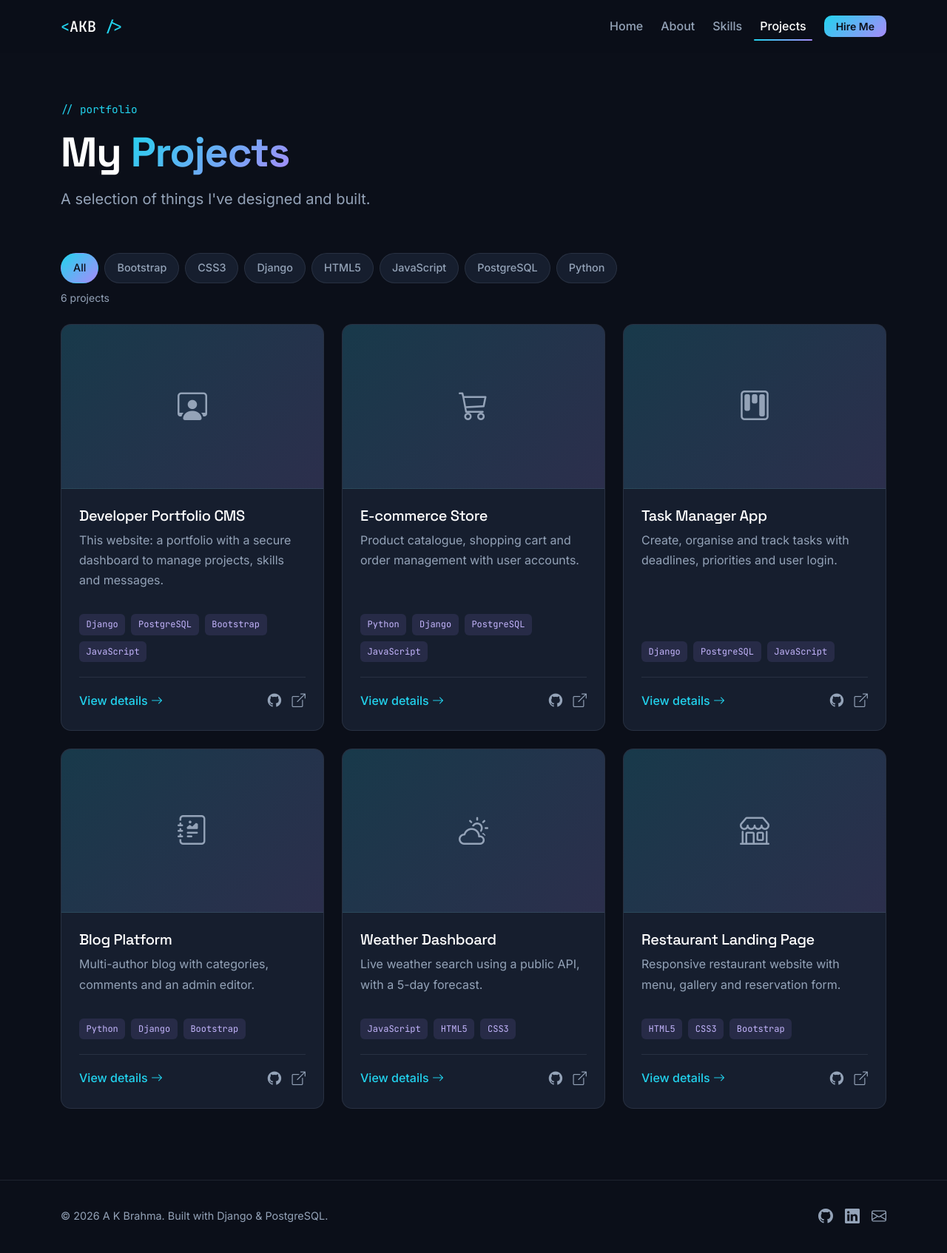
After one commit to brahmaak/akbrahma-portfolio, a Django app: page /projects/ in a window 1280 px wide. The commit adds this page. Shown: the whole page at 74% size. Run offline with Django 5.2, Linux system fonts and the light colour scheme.

Commit message:
Add Projects page with technology filter

```diff
--- a/portfolio/urls.py
+++ b/portfolio/urls.py
@@ -6,4 +6,5 @@ app_name = "portfolio"
 
 urlpatterns = [
     path("skills/", views.skills, name="skills"),
+    path("projects/", views.projects, name="projects"),
 ]
--- a/portfolio/views.py
+++ b/portfolio/views.py
@@ -1,4 +1,62 @@
 from django.shortcuts import render
+
+# Temporary sample data: replaced by database queries in Phase 8
+SAMPLE_PROJECTS = [
+    {
+        "title": "Developer Portfolio CMS",
+        "slug": "developer-portfolio-cms",
+        "icon": "bi-person-workspace",
+        "summary": "This website: a portfolio with a secure dashboard to manage projects, skills and messages.",
+        "technologies": ["Django", "PostgreSQL", "Bootstrap", "JavaScript"],
+        "github_url": "#",
+        "live_url": "#",
+    },
+    {
+        "title": "E-commerce Store",
+        "slug": "ecommerce-store",
+        "icon": "bi-cart3",
+        "summary": "Product catalogue, shopping cart and order management with user accounts.",
+        "technologies": ["Python", "Django", "PostgreSQL", "JavaScript"],
+        "github_url": "#",
+        "live_url": "#",
+    },
+    {
+        "title": "Task Manager App",
+        "slug": "task-manager-app",
+        "icon": "bi-kanban",
+        "summary": "Create, organise and track tasks with deadlines, priorities and user login.",
+        "technologies": ["Django", "PostgreSQL", "JavaScript"],
+        "github_url": "#",
+        "live_url": "#",
+    },
+    {
+        "title": "Blog Platform",
+        "slug": "blog-platform",
+        "icon": "bi-journal-richtext",
+        "summary": "Multi-author blog with categories, comments and an admin editor.",
+        "technologies": ["Python", "Django", "Bootstrap"],
+        "github_url": "#",
+        "live_url": "#",
+    },
+    {
+        "title": "Weather Dashboard",
+        "slug": "weather-dashboard",
+        "icon": "bi-cloud-sun",
+        "summary": "Live weather search using a public API, with a 5-day forecast.",
+        "technologies": ["JavaScript", "HTML5", "CSS3"],
+        "github_url": "#",
+        "live_url": "#",
+    },
+    {
+        "title": "Restaurant Landing Page",
+        "slug": "restaurant-landing-page",
+        "icon": "bi-shop",
+        "summary": "Responsive restaurant website with menu, gallery and reservation form.",
+        "technologies": ["HTML5", "CSS3", "Bootstrap"],
+        "github_url": "#",
+        "live_url": "#",
+    },
+]
 
 
 def skills(request):
@@ -44,3 +102,16 @@ def skills(request):
     ]
     context = {"skill_groups": skill_groups}
     return render(request, "portfolio/skills.html", context)
+
+
+def projects(request):
+    """Show all projects with technology filter buttons."""
+    # Build a sorted list of every technology used, with no duplicates
+    technologies = sorted(
+        {tech for project in SAMPLE_PROJECTS for tech in project["technologies"]}
+    )
+    context = {
+        "projects": SAMPLE_PROJECTS,
+        "technologies": technologies,
+    }
+    return render(request, "portfolio/projects.html", context)
--- a/static/css/style.css
+++ b/static/css/style.css
@@ -639,3 +639,70 @@ h6 {
 .js .reveal.visible .skill-bar-fill {
   width: var(--level);
 }
+/* ---------- 15. Projects page ---------- */
+.filter-btn {
+  padding: 0.45rem 1rem;
+  border: 1px solid var(--border);
+  border-radius: 999px;
+  background: var(--surface);
+  color: var(--text-muted);
+  font-size: 0.9rem;
+  font-weight: 500;
+  transition:
+    color var(--transition),
+    border-color var(--transition),
+    background var(--transition);
+}
+
+.filter-btn:hover {
+  border-color: var(--accent);
+  color: #fff;
+}
+
+.filter-btn.active {
+  border-color: transparent;
+  background: var(--gradient);
+  color: var(--bg);
+}
+
+.project-title-link {
+  color: #fff;
+  text-decoration: none;
+}
+
+.project-title-link:hover {
+  color: var(--accent);
+}
+
+.project-footer {
+  display: flex;
+  justify-content: space-between;
+  align-items: center;
+  margin-top: 1.25rem;
+  padding-top: 1rem;
+  border-top: 1px solid var(--border);
+}
+
+.link-accent {
+  color: var(--accent);
+  font-weight: 500;
+  text-decoration: none;
+}
+
+.link-accent:hover {
+  color: var(--accent-2);
+}
+
+.project-links {
+  display: flex;
+  gap: 0.9rem;
+}
+
+.project-links a {
+  color: var(--text-muted);
+  font-size: 1.15rem;
+}
+
+.project-links a:hover {
+  color: var(--accent);
+}
--- a/static/js/main.js
+++ b/static/js/main.js
@@ -26,3 +26,38 @@ if ("IntersectionObserver" in window) {
   // Very old browsers: just show everything
   revealElements.forEach((el) => el.classList.add("visible"));
 }
+// Project filter buttons (only runs on the Projects page)
+const filterButtons = document.querySelectorAll("[data-filter]");
+const projectItems = document.querySelectorAll("[data-tech]");
+const noProjectsMessage = document.querySelector("#no-projects");
+const projectCount = document.querySelector("#project-count");
+
+filterButtons.forEach((button) => {
+  button.addEventListener("click", () => {
+    const filter = button.dataset.filter;
+
+    // Highlight the clicked button only
+    filterButtons.forEach((btn) => {
+      const isActive = btn === button;
+      btn.classList.toggle("active", isActive);
+      btn.setAttribute("aria-pressed", isActive);
+    });
+
+    // Show matching projects, hide the rest
+    let shown = 0;
+    projectItems.forEach((item) => {
+      const techs = item.dataset.tech.split("|");
+      const matches = filter === "all" || techs.includes(filter);
+      item.classList.toggle("d-none", !matches);
+      if (matches) {
+        item.classList.add("visible"); // make sure the fade-in has run
+        shown++;
+      }
+    });
+
+    if (noProjectsMessage)
+      noProjectsMessage.classList.toggle("d-none", shown > 0);
+    if (projectCount)
+      projectCount.textContent = `${shown} project${shown === 1 ? "" : "s"}`;
+  });
+});
--- a/templates/core/home.html
+++ b/templates/core/home.html
@@ -18,7 +18,7 @@
           to reliable back-end systems, APIs and databases.
         </p>
         <div class="d-flex flex-wrap gap-3">
-          <a href="#" class="btn btn-accent btn-lg px-4">View My Work</a>
+          <a href="{% url 'portfolio:projects' %}" class="btn btn-accent btn-lg px-4">View My Work</a>
           <a href="#" class="btn btn-outline-accent btn-lg px-4">Contact Me</a>
         </div>
       </div>
@@ -87,7 +87,7 @@
         <p class="eyebrow">// portfolio</p>
         <h2 class="section-title mb-0">Featured Projects</h2>
       </div>
-      <a href="#" class="btn btn-outline-accent">All Projects <i class="bi bi-arrow-right"></i></a>
+        <a href="{% url 'portfolio:projects' %}" class="btn btn-outline-accent">All Projects <i class="bi bi-arrow-right"></i></a>
     </div>
 
     <div class="row g-4">
--- a/templates/partials/navbar.html
+++ b/templates/partials/navbar.html
@@ -28,7 +28,11 @@
              {% if url_name == 'skills' %}aria-current="page"{% endif %}
              href="{% url 'portfolio:skills' %}">Skills</a>
         </li>
-        <li class="nav-item"><a class="nav-link" href="#">Projects</a></li>
+                <li class="nav-item">
+          <a class="nav-link {% if url_name == 'projects' or url_name == 'project_detail' %}active{% endif %}"
+             {% if url_name == 'projects' %}aria-current="page"{% endif %}
+             href="{% url 'portfolio:projects' %}">Projects</a>
+        </li>
         <li class="nav-item ms-lg-2 mt-2 mt-lg-0">
           <a class="btn btn-accent btn-sm px-3" href="#">Hire Me</a>
         </li>
--- /dev/null
+++ b/templates/portfolio/projects.html
@@ -0,0 +1,64 @@
+{% extends "base.html" %}
+
+{% block title %}Projects | A K Brahma{% endblock %}
+{% block meta_description %}Web development projects by A K Brahma built with Django, PostgreSQL, JavaScript and Bootstrap.{% endblock %}
+
+{% block content %}
+
+<section class="page-header">
+  <div class="container">
+    <p class="eyebrow">// portfolio</p>
+    <h1 class="page-title">My <span class="text-gradient">Projects</span></h1>
+    <p class="lead text-muted-soft mb-0">A selection of things I've designed and built.</p>
+  </div>
+</section>
+
+<section class="section pt-4">
+  <div class="container">
+
+    <!-- Filter buttons -->
+    <div class="d-flex flex-wrap align-items-center gap-2 mb-2" role="group" aria-label="Filter projects by technology">
+      <button type="button" class="filter-btn active" data-filter="all" aria-pressed="true">All</button>
+      {% for tech in technologies %}
+        <button type="button" class="filter-btn" data-filter="{{ tech }}" aria-pressed="false">{{ tech }}</button>
+      {% endfor %}
+    </div>
+    <p id="project-count" class="small text-muted-soft mb-4" aria-live="polite">{{ projects|length }} projects</p>
+
+    <!-- Project grid -->
+    <div class="row g-4">
+      {% for project in projects %}
+        <div class="col-md-6 col-lg-4 reveal" data-tech="{{ project.technologies|join:'|' }}">
+          <article class="card-dark project-card">
+            <div class="project-thumb"><i class="bi {{ project.icon }}"></i></div>
+            <div class="project-body">
+              <!-- Detail links point to "#" until the next task -->
+              <h2 class="h5"><a href="#" class="project-title-link">{{ project.title }}</a></h2>
+              <p class="text-muted-soft">{{ project.summary }}</p>
+
+              <div class="tech-tags">
+                {% for tech in project.technologies %}
+                  <span class="tech-tag">{{ tech }}</span>
+                {% endfor %}
+              </div>
+
+              <div class="project-footer">
+                <a href="#" class="link-accent">View details <i class="bi bi-arrow-right"></i></a>
+                <div class="project-links">
+                  <a href="{{ project.github_url }}" target="_blank" rel="noopener noreferrer" aria-label="{{ project.title }} source code on GitHub"><i class="bi bi-github"></i></a>
+                  <a href="{{ project.live_url }}" target="_blank" rel="noopener noreferrer" aria-label="{{ project.title }} live demo"><i class="bi bi-box-arrow-up-right"></i></a>
+                </div>
+              </div>
+            </div>
+          </article>
+        </div>
+      {% empty %}
+        <p class="text-muted-soft">No projects added yet.</p>
+      {% endfor %}
+    </div>
+
+    <p id="no-projects" class="text-muted-soft text-center py-5 d-none">No projects use this technology yet.</p>
+  </div>
+</section>
+
+{% endblock %}
```
